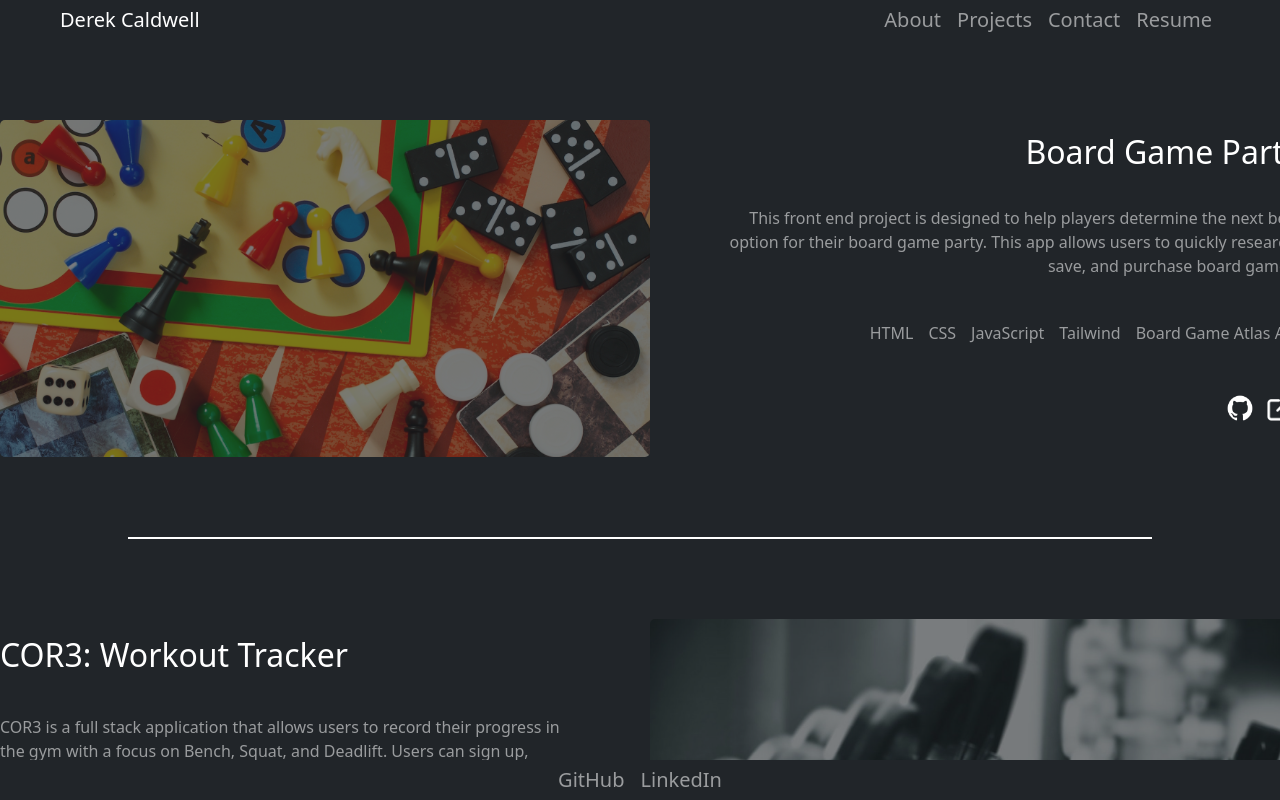
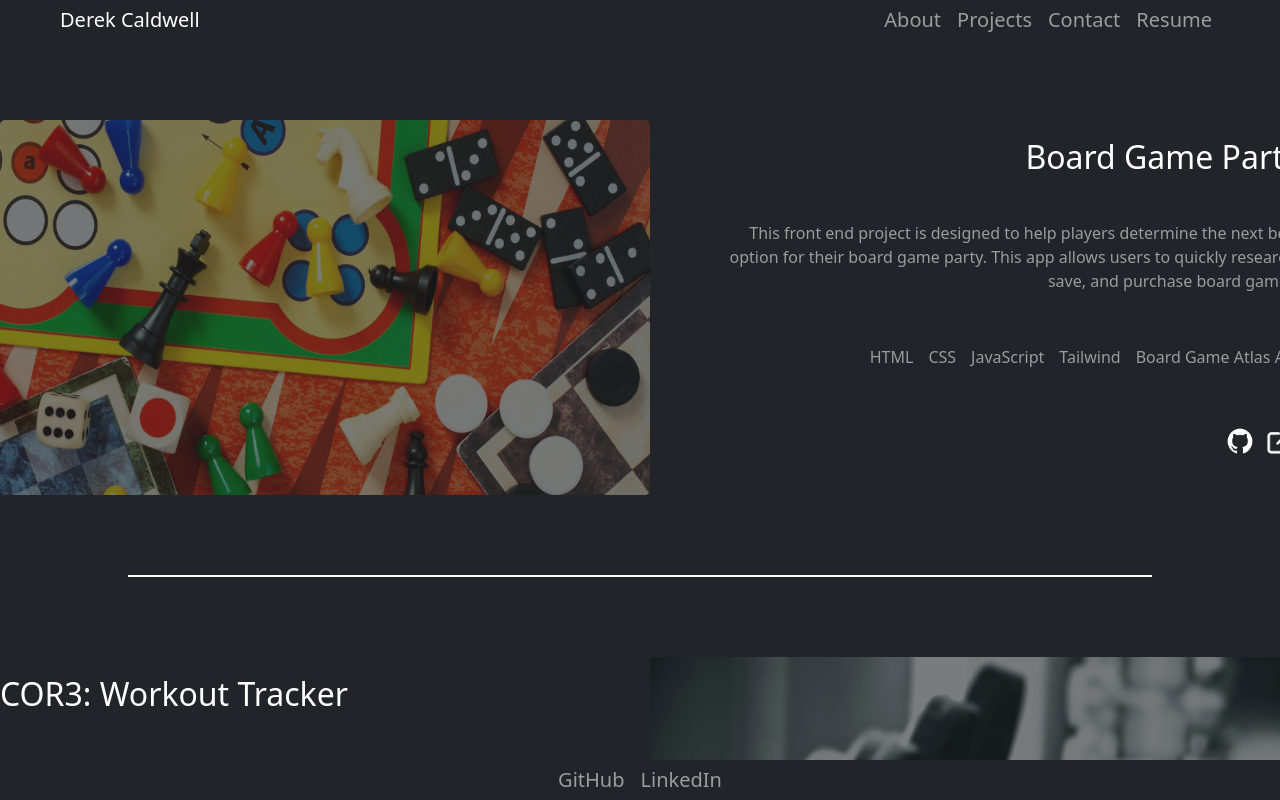
Before and after one commit to CaldwellDerek/professional-portfolio, a React (Create React App) app in the folder portfolio/: page /projects in a window 1280 px wide. Built offline with nearby package versions, Linux system fonts and the light colour scheme.

Commit message:
adjust project image sizes

```diff
--- a/portfolio/src/components/projects/index.css
+++ b/portfolio/src/components/projects/index.css
@@ -42,6 +42,14 @@
     margin: 80px auto;
 }
 
+.project-image-div {
+    height: 100%;
+    width: 50%;
+    display: flex;
+    justify-content: center;
+    align-items: center;
+}
+
 .project-image-container,
 .project-image-container-mid {
     background: #FFF;
@@ -57,8 +65,8 @@
 
 .project-image-container,
 .project-image-container-mid {
-    height: 100%;
-    width: 50%;
+    height: 375px;
+    width: 100%;
 }
 
 .project-image {
--- a/portfolio/src/components/projects/index.js
+++ b/portfolio/src/components/projects/index.js
@@ -11,10 +11,12 @@ const Projects = () => {
         <div className="projects">
 
             <div className="project-1">
+                <div className="project-image-div">
                     <div className="project-image-container">
                         <a href="https://bram-g.github.io/Board-Game-Party/" rel="noreferrer" target="_blank">
                             <img className="project-image" src={bgpimage} alt="placeholder" />
                         </a>
+                    </div>
                 </div>
                 <div className="project-info">
                     <h1>Board Game Party</h1>
@@ -70,20 +72,24 @@ const Projects = () => {
                         </li>
                     </ul>
                 </div>
+                <div className="project-image-div">
                     <div className="project-image-container-mid">
                         <a href="https://bram-g.github.io/Board-Game-Party/" rel="noreferrer" target="_blank">
                             <img className="project-image" src={cwtimage} alt="placeholder" />
                         </a>
                     </div>
                 </div>
+            </div>
 
             <div className="divider"></div>
 
             <div className="project-3">
+                <div className="project-image-div">
                     <div className="project-image-container">
                         <a href="https://jollycoop.netlify.app/" rel="noreferrer" target="_blank">
                             <img className="project-image" src={jcimage} alt="placeholder" />
                         </a>
+                    </div>
                 </div>
                 <div className="project-info">
                     <h1>Jolly Co-op</h1>
```
Lines whose indentation alone changed are shown as unchanged.
